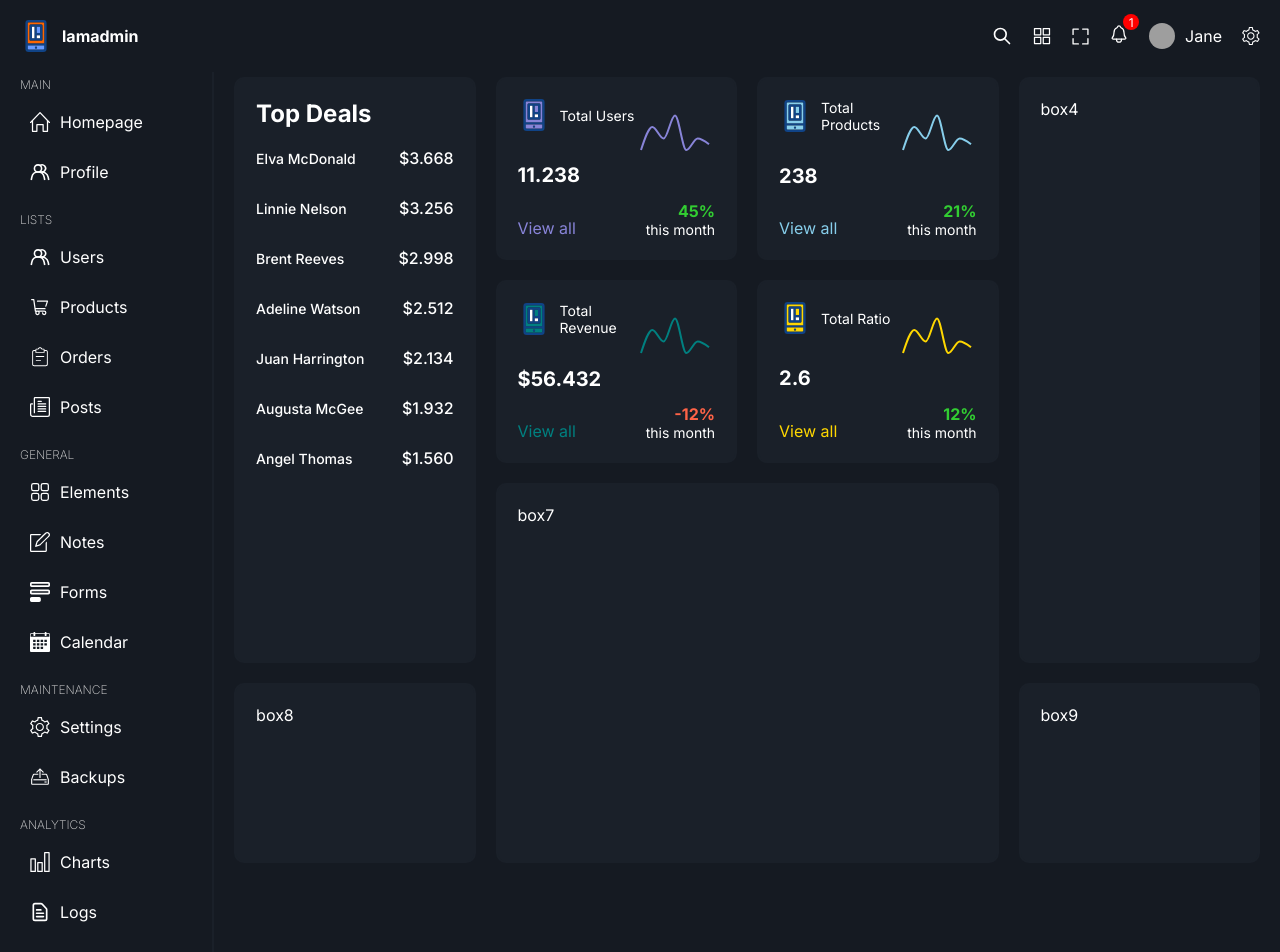
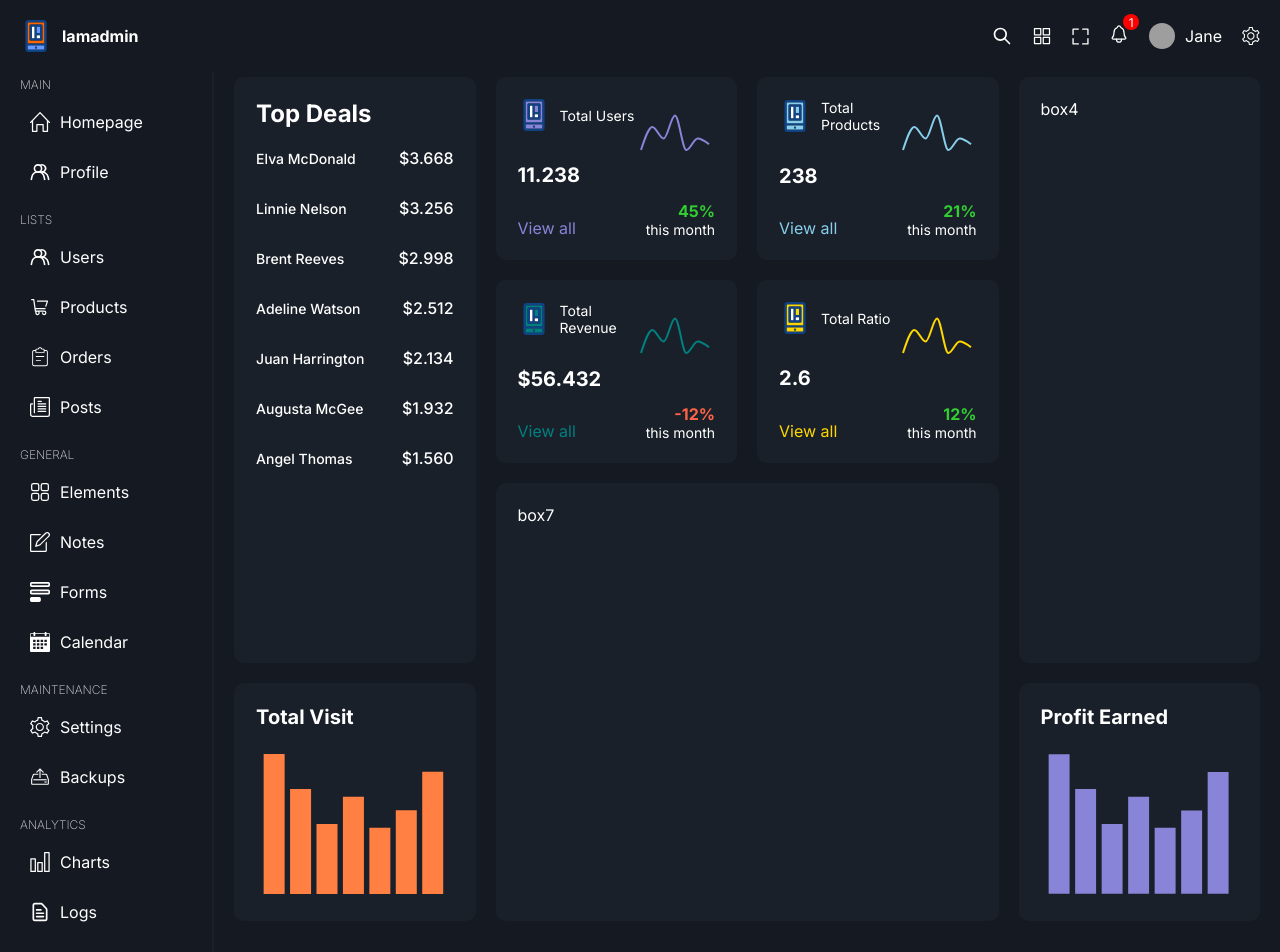
Before and after one commit to Darthdevv/React-Admin-Dashboard, a React (Vite) app: page / in a window 1280 px wide. Shown: the top 952 px of the page. Built offline with nearby package versions, Linux system fonts and the light colour scheme; grey boxes are pictures that could not be loaded.

Commit message:
⚛️  style: BarChartBox component

```diff
--- /dev/null
+++ b/src/components/BarChartbox/BarChartbox.tsx
@@ -0,0 +1,31 @@
+import { Bar, BarChart, ResponsiveContainer, Tooltip } from "recharts";
+import "./barchartbox.scss";
+
+type Props = {
+  title: string;
+  color: string;
+  dataKey: string;
+  chartData: object[];
+};
+
+const BarChartBox = (props: Props) => {
+  return (
+    <div className="barChartBox">
+      <h1>{props.title}</h1>
+      <div className="chart">
+        <ResponsiveContainer width="99%" height={150}>
+          <BarChart data={props.chartData}>
+            <Tooltip
+              contentStyle={{ background: "#2a3447", borderRadius: "5px" }}
+              labelStyle={{ display: "none" }}
+              cursor={{ fill: "none" }}
+            />
+            <Bar dataKey={props.dataKey} fill={props.color} />
+          </BarChart>
+        </ResponsiveContainer>
+      </div>
+    </div>
+  );
+};
+
+export default BarChartBox;
--- /dev/null
+++ b/src/components/BarChartbox/barchartbox.scss
@@ -0,0 +1,12 @@
+.barChartBox{
+  width: 100%;
+  height: 100%;
+
+  h1{
+    font-size: 20px;
+    margin-bottom: 20px;
+  }
+
+  .chart{
+  }
+}
--- a/src/components/Chartbox/Chartbox.tsx
+++ b/src/components/Chartbox/Chartbox.tsx
@@ -1,5 +1,5 @@
 import { Link } from "react-router-dom";
-import "./chartBox.scss";
+import "./chartbox.scss";
 import { Line, LineChart, ResponsiveContainer, Tooltip } from "recharts";
 
 type Props = {
--- a/src/pages/home/Home.tsx
+++ b/src/pages/home/Home.tsx
@@ -1,7 +1,10 @@
 import './home.scss'
 import TopBox from '../../components/Topbox/Topbox';
 import ChartBox from "../../components/Chartbox/Chartbox";
+import BarChartBox from '../../components/BarChartbox/BarChartbox';
 import {
+  barChartBoxRevenue,
+  barChartBoxVisit,
   chartBoxConversion,
   chartBoxProduct,
   chartBoxRevenue,
@@ -29,8 +32,12 @@
         <ChartBox {...chartBoxConversion} />
       </div>
       <div className="box box7">box7</div>
-      <div className="box box8">box8</div>
-      <div className="box box9">box9</div>
+      <div className="box box8">
+        <BarChartBox {...barChartBoxVisit} />
+      </div>
+      <div className="box box9">
+        <BarChartBox {...barChartBoxRevenue} />
+      </div>
     </div>
   );
 }
```
